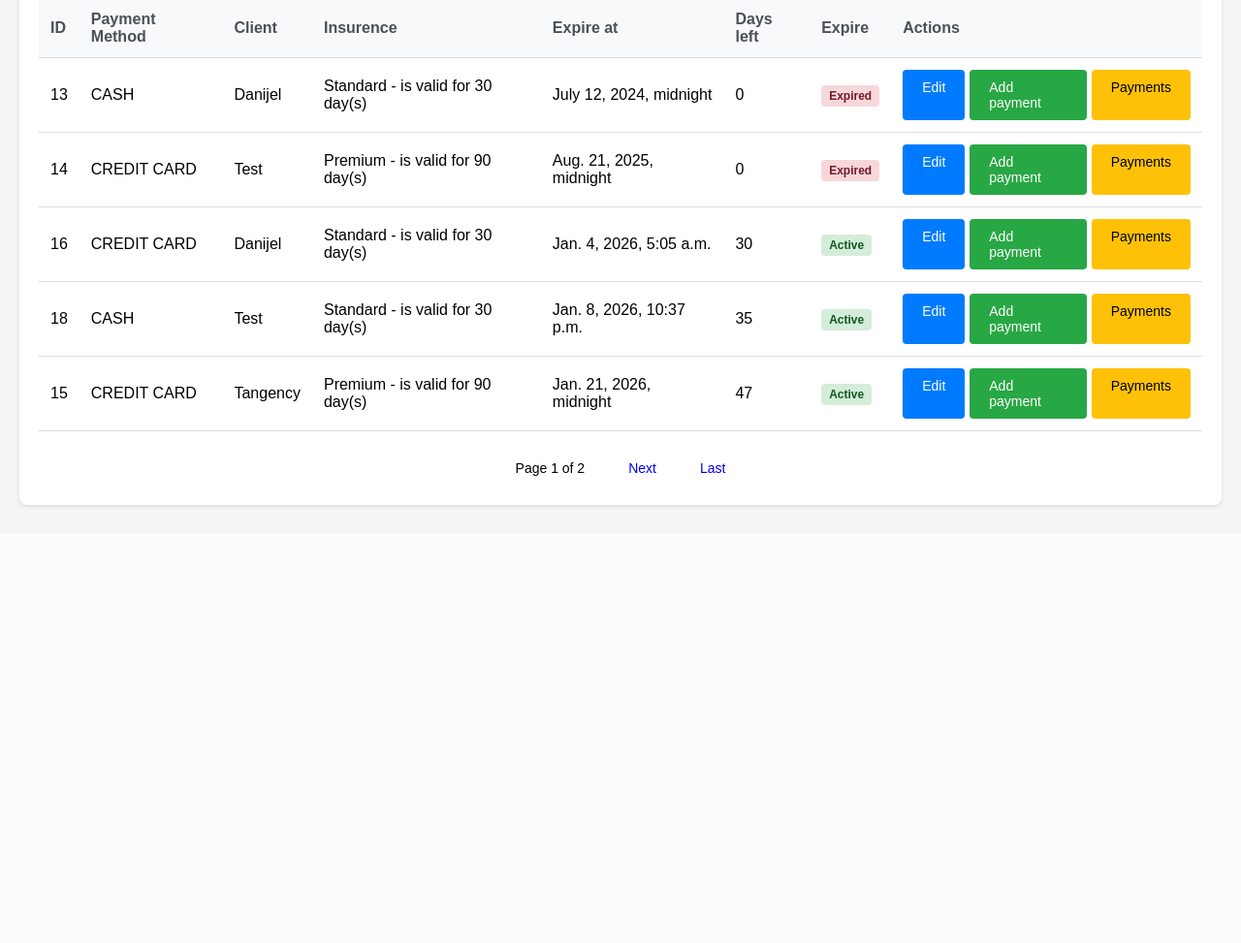
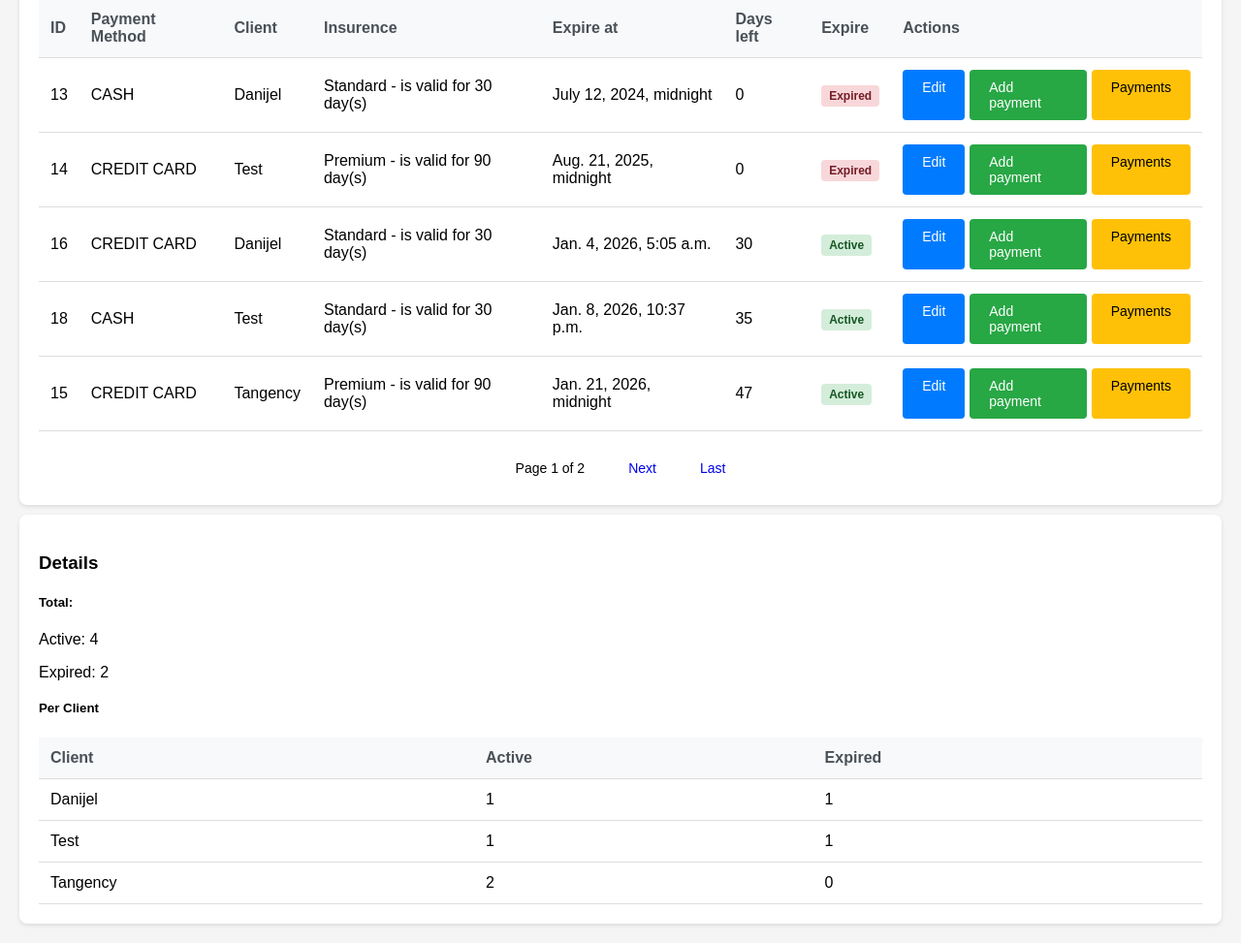
Before and after one commit to BoksanD/django-test, a Django app: page /etl/subscriptions/ in a window 1280 px wide. Shown: the part 250-1223 px from the top of the page at 97% size. Before the commit the page ends 774 px from the top, so only its background shows below. Run offline with Django 5.2, Linux system fonts and the light colour scheme; data comes from the database, SQL or seed files in the repository.

Commit message:
totals per client

```diff
--- a/etl/templates/etl/subscription_list.html
+++ b/etl/templates/etl/subscription_list.html
@@ -212,5 +212,30 @@
         </div>
         {% endif %}
     </div>
+    <div class="container" style="margin-top: 10px;">
+            <h3>Details</h3>
+
+    <h5>Total:</h5>
+    <p>Active: {{ total_active }}</p>
+    <p>Expired: {{ total_expired }}</p>
+
+    <h5 style="margin-top:20px;">Per Client</h5>
+    <table class="table table-bordered mt-2">
+        <tr>
+            <th>Client</th>
+            <th>Active</th>
+            <th>Expired</th>
+        </tr>
+
+        {% for client, info in client_info.items %}
+        <tr>
+            <td>{{ client }}</td>
+            <td>{{ info.active }}</td>
+            <td>{{ info.expired }}</td>
+        </tr>
+        {% endfor %}
+    </table>
+
+    </div>
 </body>
 </html>
--- a/etl/views.py
+++ b/etl/views.py
@@ -142,6 +142,27 @@ class SubscriptionListView(ListView):
 
         return queryset
 
+    def get_context_data(self, **kwargs):
+        context = super().get_context_data(**kwargs)
+        queryset = self.object_list
+        now = timezone.now()
+
+        context['total_active'] = queryset.filter(valid_till__gt = now).count()
+        context['total_expired'] = queryset.filter(valid_till__lt = now).count()
+        client_info = {}
+
+        for sub in queryset:
+            client = sub.client.name
+
+            if client not in client_info:
+                client_info[client] = {"active":0, "expired":0}
+            if sub.valid_till > now:
+                client_info[client]["active"] +=1
+            else:
+                client_info[client]["expired"] +=1
+        context["client_info"] = client_info
+        return context
+
 
 class SubscriptionCreateView(CreateView):
     model = Subscription
```
